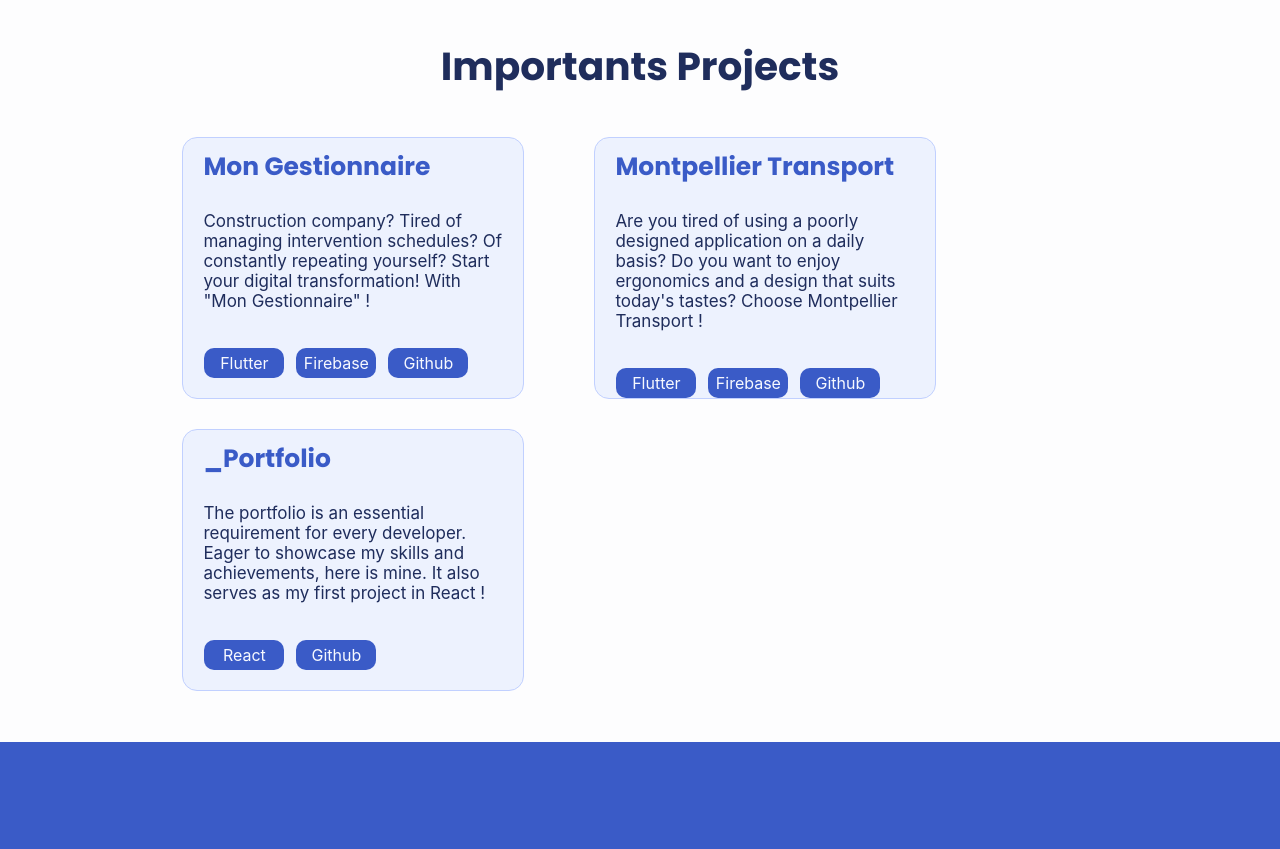
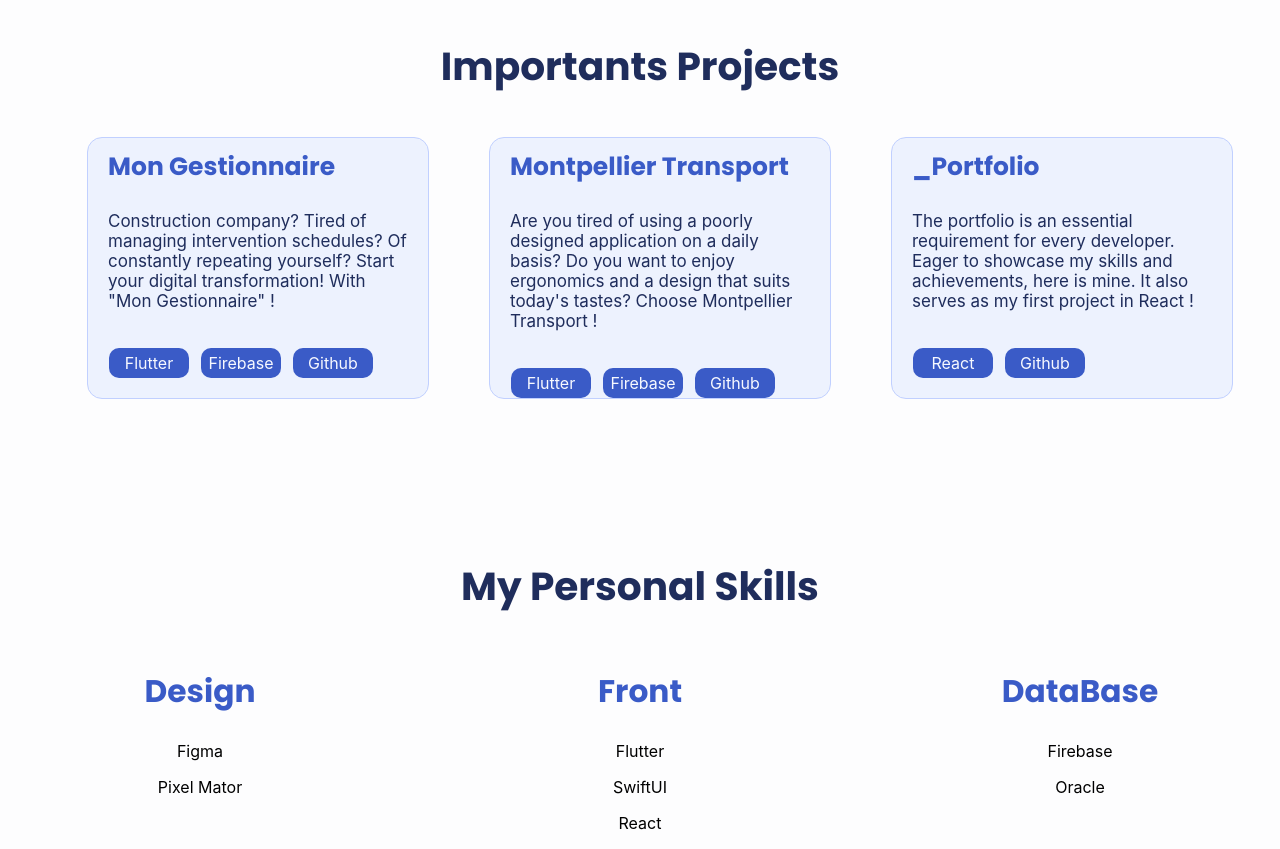
Before and after one commit to Youvataque/_Portfolio, a React (Create React App) app: page / in a window 1280 px wide. Shown: the part 860-1709 px from the top of the page. Before the commit the page ends 1602 px from the top, so only its background shows below. Built offline with nearby package versions, Linux system fonts and the light colour scheme.

Commit message:
CardGénérator adaptable selon la page

```diff
--- a/src/App.js
+++ b/src/App.js
@@ -4,7 +4,7 @@
 import {Hamburger} from './Views/component/NavBar/Hamburger';
 import { Accueil } from './Views/Accueil/Accueil';
 import { About } from './Views/About/About';
-import {Route, Routes} from 'react-router-dom'
+import {Route, Routes} from 'react-router-dom';
 import { Contact } from './Views/Contact/Contact';
 import { Projects } from './Views/Projectss/Projects';
 import { ThemeSwitcher } from './Views/component/ThemeSwitch/ThemeSwitcher';
--- a/src/Views/Accueil/Accueil.js
+++ b/src/Views/Accueil/Accueil.js
@@ -8,8 +8,8 @@
 import TempContext from '../../TempContext';
 import {motion} from 'framer-motion';
 import { ContactLinks } from '../component/ContactLinks/ContactLinks';
-import { Projects } from '../Projectss/Projects';
 import { ProjectsCard } from '../component/ProjectsCard/ProjectsCard';
+import { SkillsGenerator } from '../component/SkillsGenerator/SkillsGenerator';
 export function Accueil() {
     const { temp } = useContext(TempContext);
     // contacts
@@ -60,7 +60,13 @@
             <div className='Space'/>
         </div>
         <h1 className='HomeSecTitle'>Importants Projects</h1>
-        <ProjectsCard texts={importantProj.texts} titles={importantProj.titles} links={importantProj.links} skills={importantProj.skills}/>
+        <ProjectsCard texts={importantProj.texts} titles={importantProj.titles} links={importantProj.links} skills={importantProj.skills} marge={'HomeCards'}/>
         <div className='Space'/>
+        <div className='Space'/>
+        <div className='Space'/>
+        <div className='Space'/>
+        <div className='Space'/>
+        <h1 className='HomeSecTitle'>My Personal Skills</h1>
+        <SkillsGenerator/>
     </div>
 }
--- a/src/Views/Projectss/Projects.js
+++ b/src/Views/Projectss/Projects.js
@@ -1,4 +1,5 @@
 import '../../css/text.css';
+import '../../css/struct.css';
 import { ProjectsCard } from '../component/ProjectsCard/ProjectsCard';
 
 export function Projects() {
@@ -28,11 +29,11 @@
     }
     return <div>
         <h1 className='ProjectsSec'>Mobile Projetcs :</h1>
-        <ProjectsCard texts={mobile.texts} titles={mobile.titles} links={mobile.links} skills={mobile.skills}/>
+        <ProjectsCard texts={mobile.texts} titles={mobile.titles} links={mobile.links} skills={mobile.skills} marge='ProjectsCards'/>
         <div className='Space'></div>
         <div className='Space'></div>
         <h1 className='ProjectsSec'>Web Projetcs :</h1>
-        <ProjectsCard texts={web.texts} titles={web.titles} links={web.links} skills={web.skills}/>
+        <ProjectsCard texts={web.texts} titles={web.titles} links={web.links} skills={web.skills} marge='ProjectsCards'/>
         <div className='Space'></div>
         <div className='Space'></div>
     </div>
--- a/src/Views/component/ProjectsCard/ProjectsCard.js
+++ b/src/Views/component/ProjectsCard/ProjectsCard.js
@@ -1,8 +1,8 @@
 import {SkillsLinks} from '../SkillsLinks/SkillsLinks'
 
-export function ProjectsCard({texts, titles, links, skills}) {
+export function ProjectsCard({texts, titles, links, skills,  marge}) {
     return <div>
-        <ul className="ProjectsCard">
+        <ul className={marge}>
             {titles.map((title, index) => (
                 <a target="_blank" href={links[index]}  key={index} className="Card">
                     <div>
--- /dev/null
+++ b/src/Views/component/SkillsGenerator/SkillsGenerator.js
@@ -0,0 +1,18 @@
+export function SkillsGenerator({}) {
+    const mySkills = {
+        Design : ["Figma", "Pixel Mator"],
+        Front : ["Flutter", "SwiftUI", "React"],
+        DataBase : ["Firebase", "Oracle"]
+
+    }
+    return <div className="SkillsGenBody">
+        {Object.keys(mySkills).map((section) => (
+            <div key={section}>
+                <h2 className="SkillsSec">{section}</h2>
+                {mySkills[section].map((skill) =>(
+                    <p key={skill} className="Skill">{skill}</p>
+                ))}
+            </div>
+        ))}
+    </div>
+}
--- a/src/css/component.css
+++ b/src/css/component.css
@@ -262,6 +262,7 @@
   flex-direction: row;
   margin-left: -6px;
   height: 70px;
+  width: initial;
 }
 
 .ContactLinks{
@@ -322,10 +323,10 @@
 
 /* ////////////////////////////////////////////////// */
 /* // zone du  Projetcs Card Generator */
-.ProjectsCard{
+.ProjectsCards{
   display: flex;
+  justify-content: start;
   flex-direction: row;
-  justify-content: start;
   flex-wrap: wrap;
   margin-left: 17%;
 }
@@ -338,7 +339,7 @@
   border-radius: 15px;
   width: 340px;
   height: 260px;
-  margin-left: 40px;
+  margin-left: 30px;
   margin-right: 30px;
   margin-top: 15px;
   margin-bottom: 15px;
@@ -376,6 +377,22 @@
 }
 
 /* ////////////////////////////////////////////////// */
+/* // zone du SkillsGen */
+
+.SkillsGenBody{
+  display: flex;
+  flex-direction: row;
+  justify-content: center;
+}
+
+.SkillsSec{
+  color: var(--secondary-text-color);
+  width: 200px;
+  margin-left: 120px;
+  margin-right: 120px;
+}
+
+/* ////////////////////////////////////////////////// */
 /* // zone du responsive */
 @media (max-width: 1600px) {
   .ProjectsCard{
@@ -407,4 +424,8 @@
   .ProjectsCard{
     margin-left: 1%;
   }
+
+  .ContactLinksBody{
+    width: 400px;
+  }
 }
--- a/src/css/struct.css
+++ b/src/css/struct.css
@@ -17,8 +17,17 @@
   }
   .GlobalHome{
     margin: auto;
-    width: 1300px;
+    width: 1500px;
   }
+
+  .HomeCards{
+    display: flex;
+    justify-content: center;
+    flex-direction: row;
+    flex-wrap: wrap;
+  }
+
+  /* projects */
 
   @media (max-width: 1300px) {
     .GlobalHome{
@@ -43,7 +52,6 @@
     height: 190px;
   }
 }
-/* fin accueil */
 
 /* Hamburger page */
 
```
